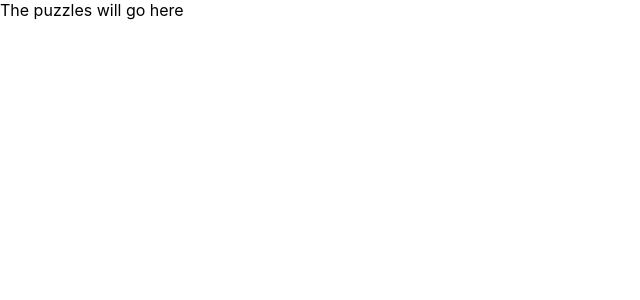
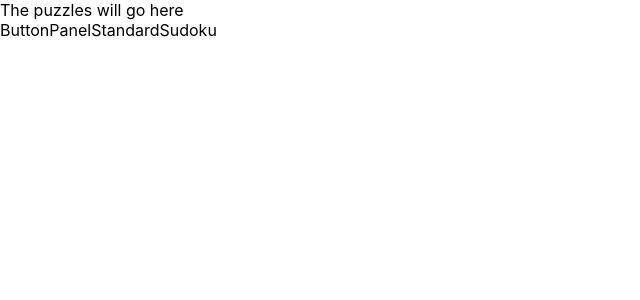
Before and after one commit to SaraDonaldson/portfolio-sudoku, a React (Create React App) app: page / in a window 1280 px wide. Shown: the top 300 px of the page, without its empty margins (0-640 px from the left). Built offline with nearby package versions, Linux system fonts and the light colour scheme.

Commit message:
Game components hierarchy and setup

```diff
--- /dev/null
+++ b/src/Components/ButtonPanelStandardSudoku.jsx
@@ -0,0 +1,9 @@
+import React from 'react'
+
+function ButtonPanelStandardSudoku() {
+  return (
+    <div>ButtonPanelStandardSudoku</div>
+  )
+}
+
+export default ButtonPanelStandardSudoku
--- /dev/null
+++ b/src/Components/GameBoardStandardSudoku.jsx
@@ -0,0 +1,18 @@
+import React from 'react';
+import GridStandardSudoku from './GridStandardSudoku';
+import ButtonPanelStandardSudoku from './ButtonPanelStandardSudoku';
+import '../StyleSheets/standardsudoku.css';
+
+
+
+function GameBoardStandardSudoku() {
+  return (
+    <div>
+        <GridStandardSudoku/>
+        <ButtonPanelStandardSudoku/>
+
+    </div>
+  )
+}
+
+export default GameBoardStandardSudoku
--- /dev/null
+++ b/src/Components/GridStandardSudoku.jsx
@@ -0,0 +1,14 @@
+import React from 'react'
+
+function GridStandardSudoku() {
+  return (
+    <div>
+
+
+
+
+    </div>
+  )
+}
+
+export default GridStandardSudoku
--- a/src/Screens/PuzzleScreen.jsx
+++ b/src/Screens/PuzzleScreen.jsx
@@ -1,10 +1,14 @@
 import React from 'react'
+import GameBoardStandardSudoku from '../Components/GameBoardStandardSudoku'
+
 
 export default function PuzzleScreen() {
   return (
     <div>
       The puzzles will go here
 
+        <GameBoardStandardSudoku/>
+
     </div>
   )
 }
```
Also changed, not shown: src/Components/StandardSudokuGrid.jsx (deleted, +0 -9 lines), src/Components/Tiles.jsx (+9 -0 lines), src/StyleSheets/standardsudoku.css (added).
